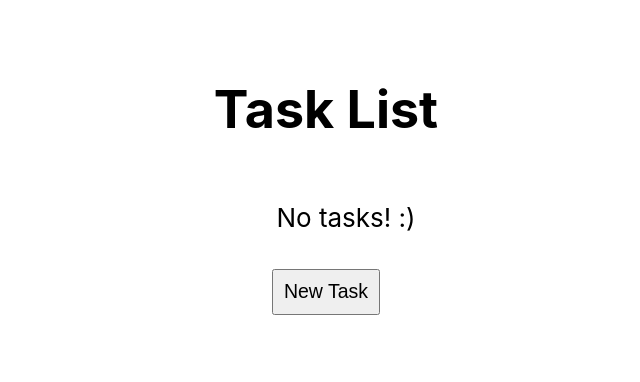
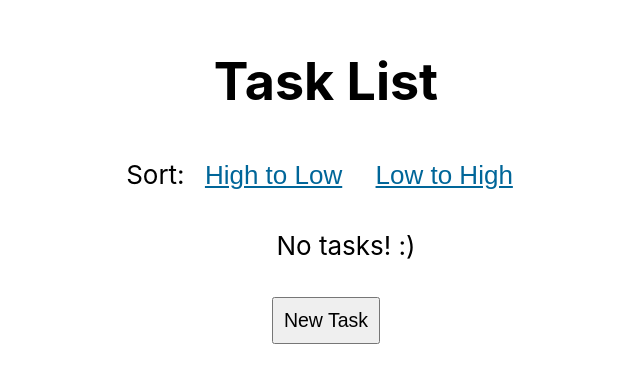
Before and after one commit to gotylergo/create-react-task-list, a React (Create React App) app: page / in a window 1280 px wide. Shown: the part 216-598 px from the top of the page, without its empty margins (314-954 px from the left). Built offline with nearby package versions, Linux system fonts and the light colour scheme.

Commit message:
Sort by priority

```diff
--- a/src/App.js
+++ b/src/App.js
@@ -103,6 +103,50 @@ export class App extends Component {
       })
     }
 
+    this.sortList = (order) => {
+      let sorted = this.state.taskList.slice(0);
+      function compare(a, b) {
+        let taskA = a.priority;
+        let taskB = b.priority;
+
+        switch (taskA) {
+          case 'High':
+            taskA = 0;
+            break;
+          case 'Medium':
+            taskA = 1;
+            break;
+          default:
+            taskA = 2;
+            break;
+        }
+
+        switch (taskB) {
+          case 'High':
+            taskB = 0;
+            break;
+          case 'Medium':
+            taskB = 1;
+            break;
+          default:
+            taskB = 2;
+            break;
+        }
+
+        let comparison = 0;
+        if (taskA > taskB) {
+          comparison = -1;
+        } else if (taskA < taskB) {
+          comparison = 1;
+        }
+        return comparison * order;
+      }
+      sorted = sorted.sort(compare);
+      this.setState({
+        taskList: sorted,
+      });
+    }
+
     this.setcurrentTaskName = (e) => {
       this.setState({
         currentTaskName: e.target.value,
@@ -132,7 +176,10 @@ export class App extends Component {
           <h1>Task List</h1>
         </header>
         <main>
-          <TaskList taskList={this.state.taskList} toggleModal={this.toggleModal} deleteTask={e => this.deleteTask(e)}/>
+          <div>
+            Sort: <button className="button-link" onClick={() => this.sortList(-1)}>High to Low</button> <button className="button-link" onClick={() => this.sortList(1)}>Low to High</button>
+          </div>
+          <TaskList taskList={this.state.taskList} toggleModal={this.toggleModal} deleteTask={e => this.deleteTask(e)} />
           <button onClick={e => { this.toggleModal(e); }}>New Task</button>
           <TaskModal modalShows={this.state.modalShows} toggleModal={this.toggleModal} updateTaskList={this.updateTaskList} setcurrentTaskName={(e) => this.setcurrentTaskName(e)} setcurrentTaskPriority={(e) => this.setcurrentTaskPriority(e)} setcurrentTaskID={(e) => this.setcurrentTaskID(e)} currentTaskID={this.state.currentTaskID} currentTaskName={this.state.currentTaskName} currentTaskPriority={this.state.currentTaskPriority} />
         </main>
```
